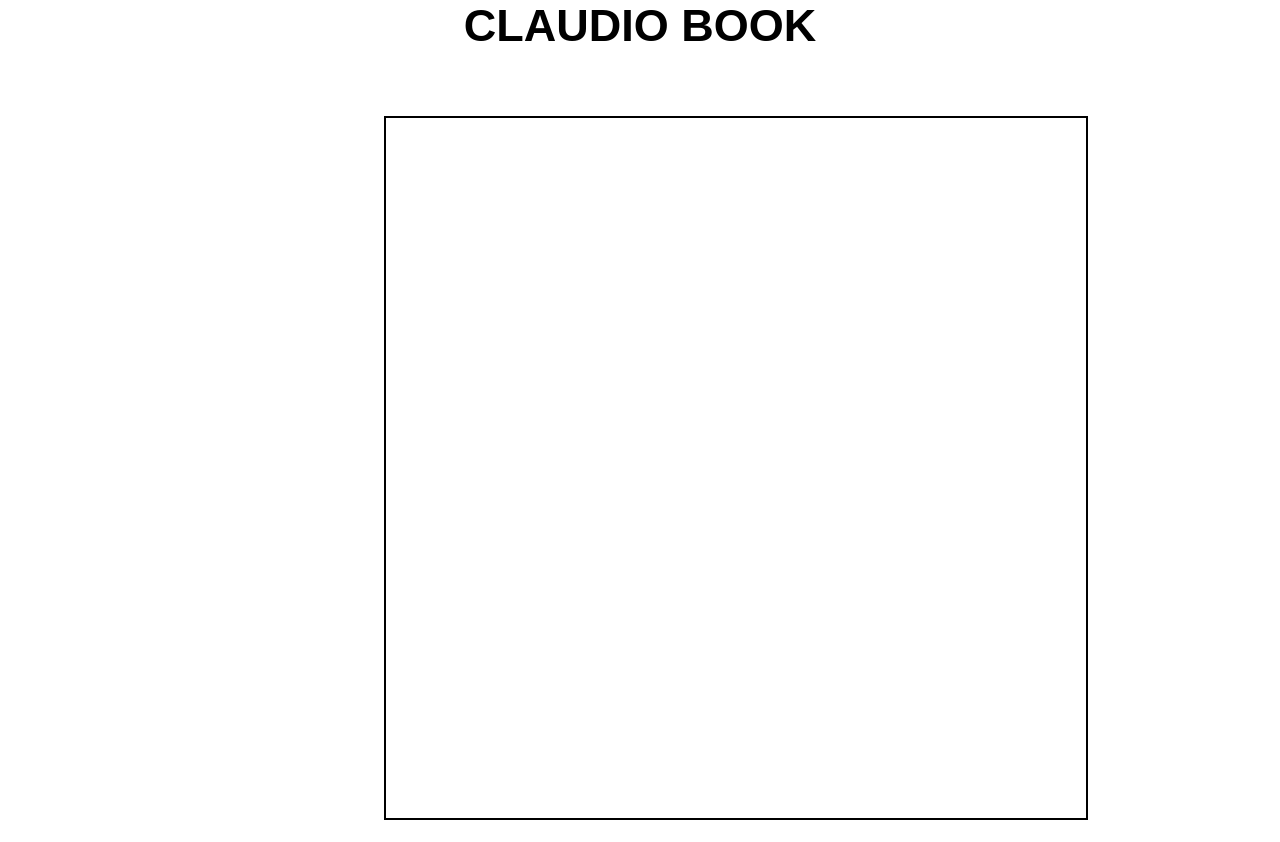
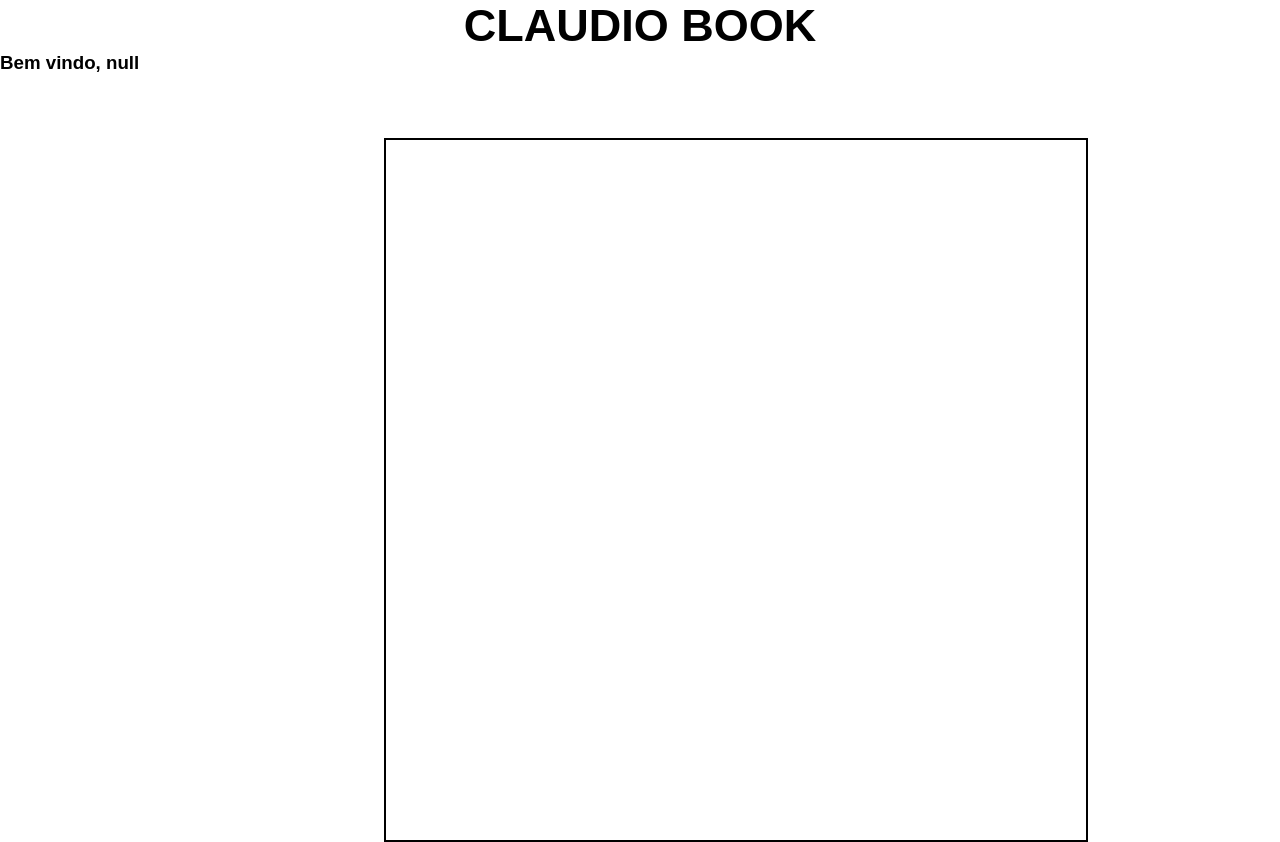
Before and after one commit to ljsomm/claudio-book, a plain HTML site: page frontend/chat.html in a window 1280 px wide. Before the commit the page ends 820 px from the top, so only its background shows below. Drawn offline with Linux system fonts and the light colour scheme.

Commit message:
altercao

```diff
--- a/frontend/chat.html
+++ b/frontend/chat.html
@@ -11,10 +11,12 @@
 <body>
 
     <h1 class="header">CLAUDIO BOOK</h1>
+    <h3 id="greetings"></h3>
 
     <section class="container">
 
     </section>
     <script src="js/index.js"></script>
+    <script src="js/chat.js"></script>
 </body>
 </html>
--- /dev/null
+++ b/frontend/js/chat.js
@@ -0,0 +1,4 @@
+window.onload = () => {
+    const nome = localStorage.getItem('nome');
+    document.getElementById("greetings").innerHTML = `Bem vindo, ${nome}`;
+}
```
